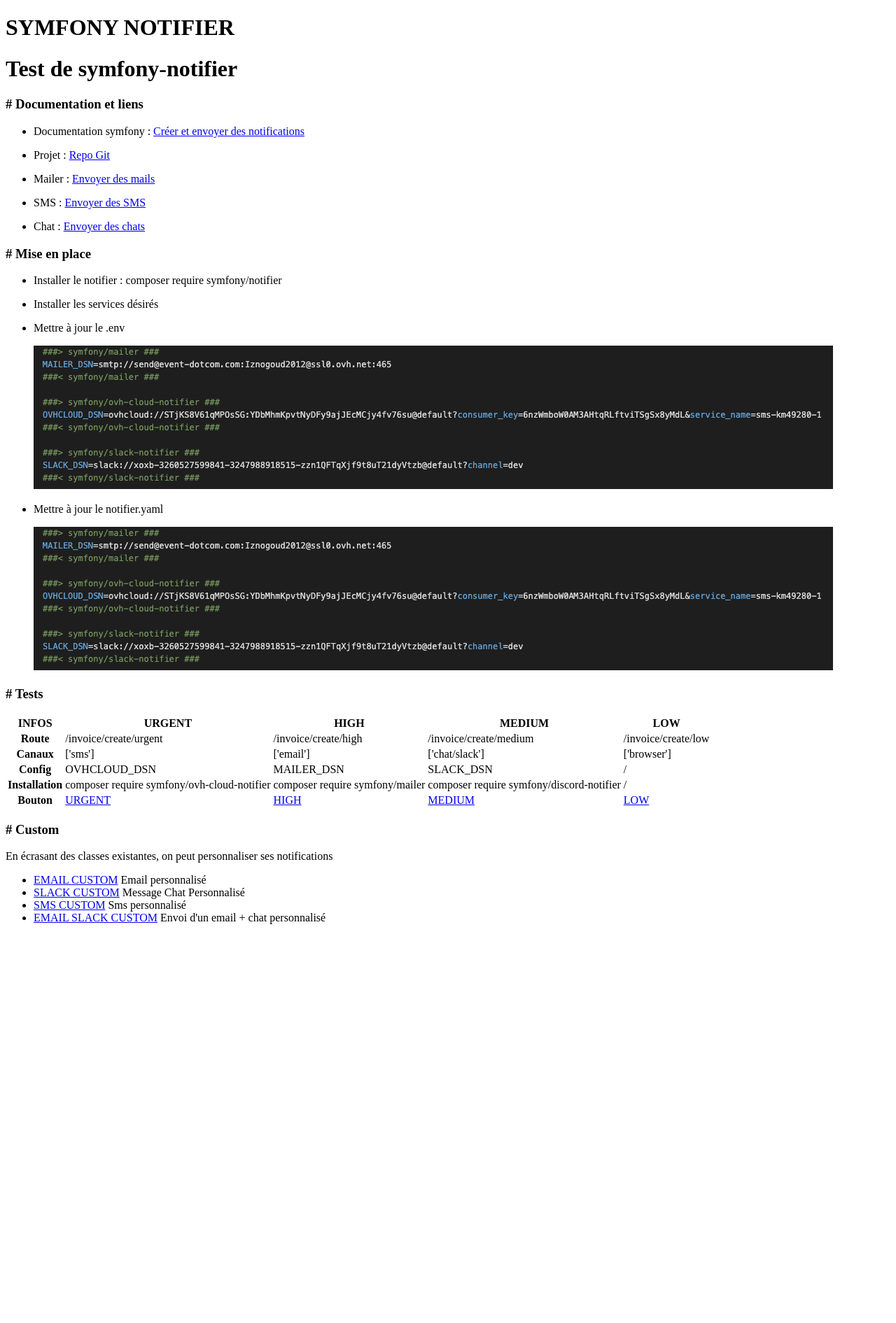
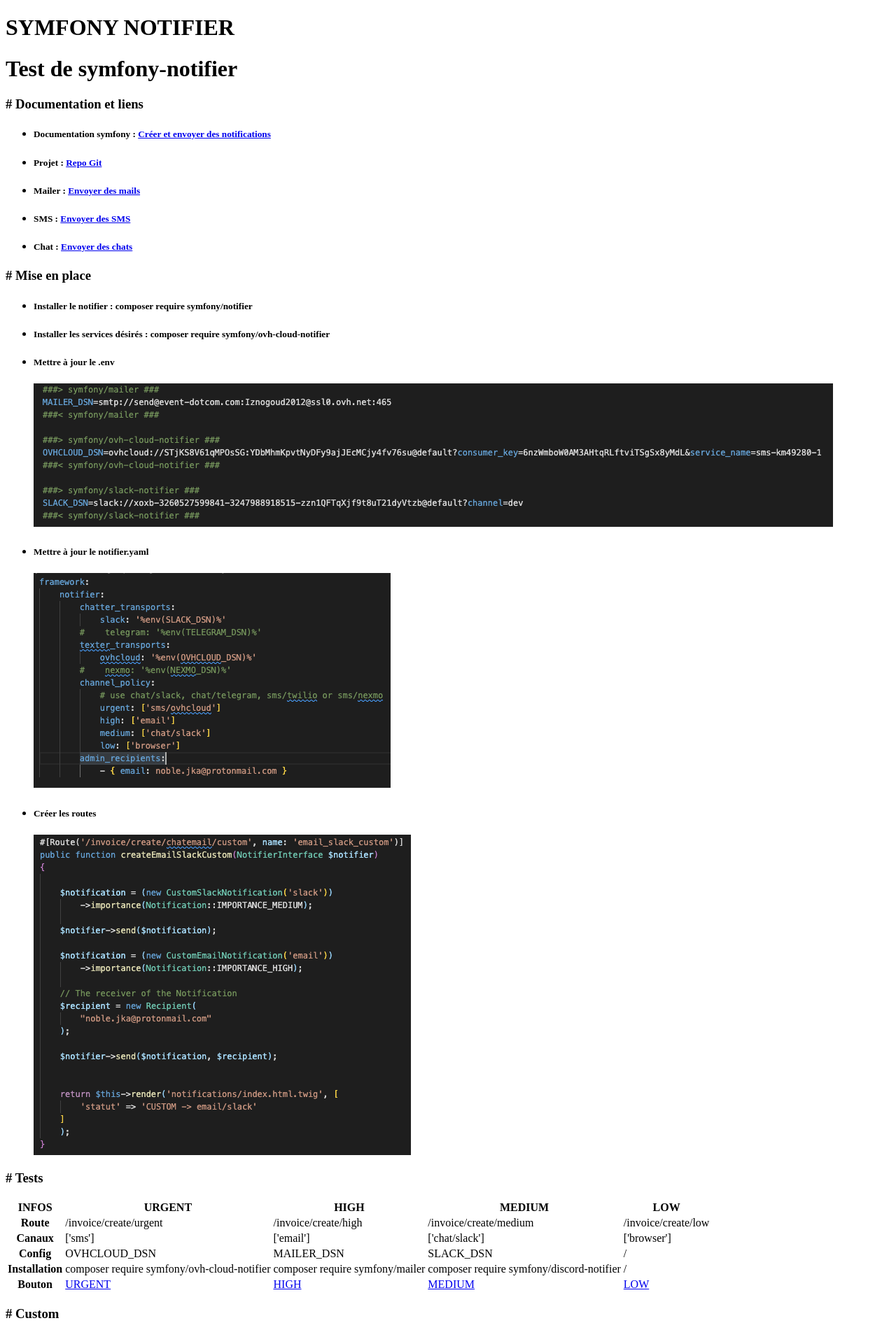
Before and after one commit to jayhem10/symfony-notifier, a Symfony app: template templates/home/index.html.twig in a window 1280 px wide. Shown: the top 1891 px of the page at 70% size. Before the commit the page ends 1321 px from the top, so only its background shows below. Run offline with Twig, Linux system fonts and the light colour scheme; the template is opened without the code that fills it, so the values that code supplies are empty; some libraries are stand-ins or nearby versions.

Commit message:
send updates

```diff
--- a/src/Notifier/CustomSlackNotification.php
+++ b/src/Notifier/CustomSlackNotification.php
@@ -19,10 +19,7 @@ class CustomSlackNotification extends Notification implements
 
     }
 
-    public function asChatMessage(
-        RecipientInterface $recipient,
-        string $transport = null
-    ): ?ChatMessage {
+    public function asChatMessage(RecipientInterface $recipient,string $transport = null): ?ChatMessage {
 
         if ($transport == 'slack') {
         // Add a custom emoji if the message is sent to Slack
--- a/src/Notifier/CustomSmsNotification.php
+++ b/src/Notifier/CustomSmsNotification.php
@@ -19,7 +19,6 @@ SmsNotificationInterface
     public function asSmsMessage(SmsRecipientInterface $recipient, string $transport = null): ?SmsMessage
     {
         if ($transport == 'ovhcloud') {
-            dump($transport);
 
             $message = SmsMessage::fromNotification($this, $recipient, $transport);
             $message->subject('test envoi sms perso');
--- a/templates/home/index.html.twig
+++ b/templates/home/index.html.twig
@@ -18,11 +18,11 @@
 		</div>
 		<div>
         <ul>
-            <li><p>Documentation symfony : <a href="https://symfony.com/doc/current/notifier.html">Créer et envoyer des notifications</a></p></li>
-            <li><p>Projet : <a href="https://github.com/jayhem10/symfony-notifier">Repo Git</a></p></li>
-            <li><p>Mailer : <a href="https://symfony.com/doc/current/mailer.html">Envoyer des mails</a></p></li>
-            <li><p>SMS : <a href="https://symfony.com/doc/current/notifier/texters.html">Envoyer des SMS</a></p></li>
-            <li><p>Chat : <a href="https://symfony.com/doc/current/notifier/chatters.html">Envoyer des chats</a></p></li>
+            <li><h5>Documentation symfony : <a href="https://symfony.com/doc/current/notifier.html">Créer et envoyer des notifications</a></h5></li>
+            <li><h5>Projet : <a href="https://github.com/jayhem10/symfony-notifier">Repo Git</a></h5></li>
+            <li><h5>Mailer : <a href="https://symfony.com/doc/current/mailer.html">Envoyer des mails</a></h5></li>
+            <li><h5>SMS : <a href="https://symfony.com/doc/current/notifier/texters.html">Envoyer des SMS</a></h5></li>
+            <li><h5>Chat : <a href="https://symfony.com/doc/current/notifier/chatters.html">Envoyer des chats</a></h5></li>
 
 		</ul>
 		</div>
@@ -30,12 +30,14 @@
         <div>
 			<h3 class="my-3"># Mise en place</h3>
             <ul>
-            <li><p>Installer le notifier : composer require symfony/notifier </p></li>
-            <li><p>Installer les services désirés</p></li>
-            <li><p>Mettre à jour le .env</p></li>
+            <li><h5>Installer le notifier : composer require symfony/notifier </h5></li>
+            <li><h5>Installer les services désirés : composer require symfony/ovh-cloud-notifier</h5></li>
+            <li><h5>Mettre à jour le .env</h5></li>
 			<img src="{{ asset('/images/2.png') }}" alt="env">
-			<li class="mt-3"><p>Mettre à jour le notifier.yaml</p></li>
-			<img src="{{ asset('/images/2.png') }}" alt="env">
+			<li class="mt-3"><h5>Mettre à jour le notifier.yaml</h5></li>
+			<img src="{{ asset('/images/1.png') }}" alt="env">
+			<li class="mt-3"><h5>Créer les routes</h5></li>
+			<img src="{{ asset('/images/route.png') }}" alt="env">
         </ul>
 		</div>
 
@@ -93,11 +95,16 @@
 
         <div>
 			<h3 class="my-3"># Custom</h3>
-            <p class="my-2">En écrasant des classes existantes, on peut personnaliser ses notifications</p>
+            <p class="my-2">Chaque canal possède sa propre interface de notification que vous pouvez implémenter pour personnaliser le message de notification. Par exemple, si vous souhaitez modifier le message en fonction du service de chat, implémentez ChatNotificationInterface et sa méthode asChatMessage() ( ou SmsNotificationInterface et EmailNotificationInterface ) </h5>
+			<img src="{{ asset('/images/class.png') }}" alt="mail">
+            <p class="my-2">On crée des classes pour chaque cas dans le dossier /notifier</h5>
         <ul>
 			<li class="my-2"><a class="btn btn-primary btn-sm" href="{{ path('email_custom')}}" role="button">EMAIL CUSTOM</a> Email personnalisé </li>
+			<img src="{{ asset('/images/mail.png') }}" alt="mail">
             <li class="my-2"><a class="btn btn-primary btn-sm" href="{{ path('slack_custom')}}" role="button">SLACK CUSTOM</a> Message Chat Personnalisé</li>
+			<img src="{{ asset('/images/slack.png') }}" alt="slack">
             <li class="my-2"><a class="btn btn-primary btn-sm" href="{{ path('sms_custom')}}" role="button">SMS CUSTOM</a> Sms personnalisé </li>
+			<img src="{{ asset('/images/3.png') }}" alt="sms">
 			<li class="my-2"><a class="btn btn-primary btn-sm" href="{{ path('email_slack_custom')}}" role="button">EMAIL SLACK CUSTOM</a> Envoi d'un email + chat personnalisé</li>
         </ul>
 		</div>
```
Also changed, not shown: README.md, public/images/3.png (added), public/images/class.png (added), public/images/mail.png (added), public/images/route.png (added), public/images/slack.png (added).
